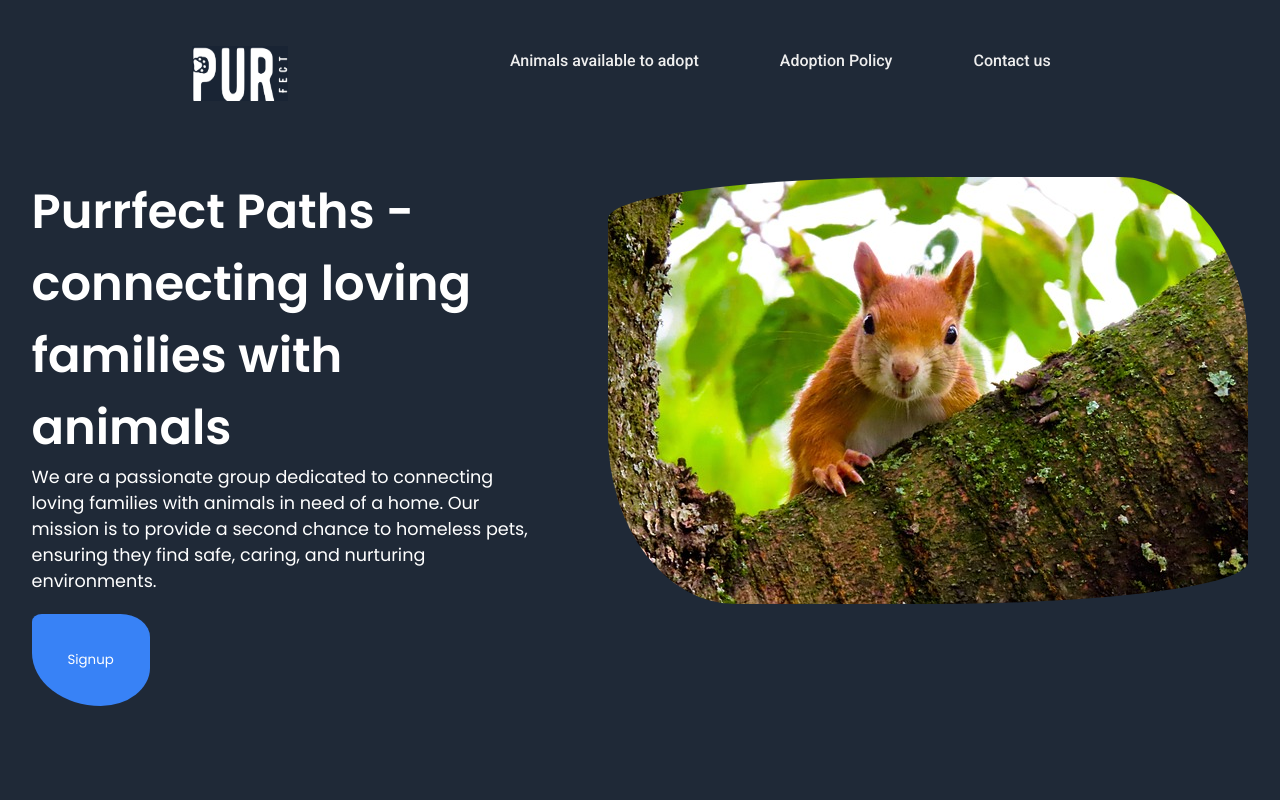
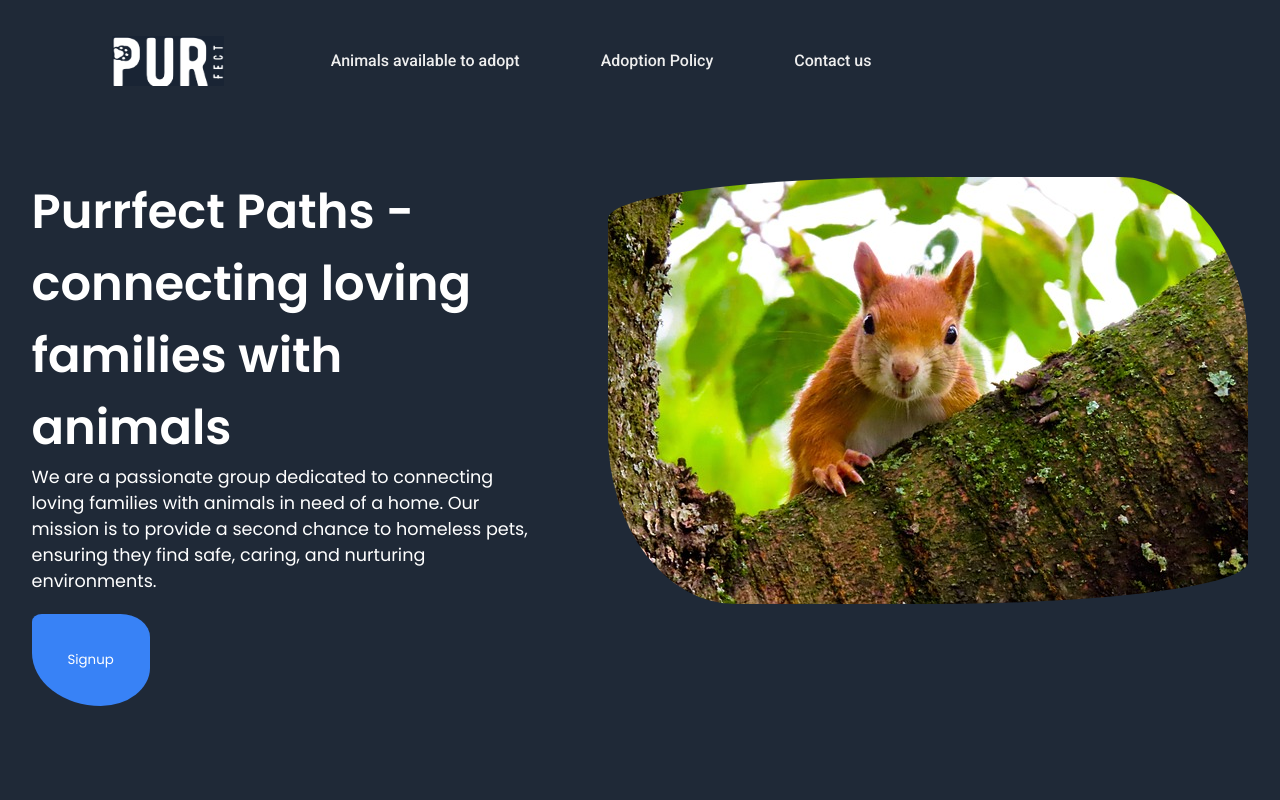
Before and after one commit to RashikaJain/Purr-fect-Adoption-Site, a plain HTML site: page index.html in a window 1280 px wide. Shown: the top 800 px of the page. Drawn offline with nearby package versions, Linux system fonts and the light colour scheme.

```diff
--- a/css-files/mainstyle.css
+++ b/css-files/mainstyle.css
@@ -12,8 +12,8 @@ body
     background-color : #1F2937 ;
     list-style-type : none;
     margin : 0 ;
-    padding: 0% ;
-    width :100% ;
+    padding: 0 ;
+    max-width :100% ;
     top : 0% ;
     background-color: #1F2937;
 }
@@ -25,11 +25,12 @@ body
 
 .headerclass li img
 {
-    width : 6rem;
-    height :55px ;
+    width : 7rem;
+    height :50px ;
     position : relative;
-    top : 35px;
-    margin : 0 15% 0 15% ;
+    top : 20px;
+    padding : 0% ;
+    margin : 0 6% 0 7rem ;
     background-color : rgb(218, 201, 201) ;
 }
 
--- a/css-files/style.css
+++ b/css-files/style.css
@@ -141,13 +141,6 @@
   word-wrap: normal;
 }
 
-.dos
-{
-  font-size: 17px;
-  font-family:"Roboto", serif;
-}
-
-
 .wrapper {
   max-width: 75%;
   margin: auto;
```
